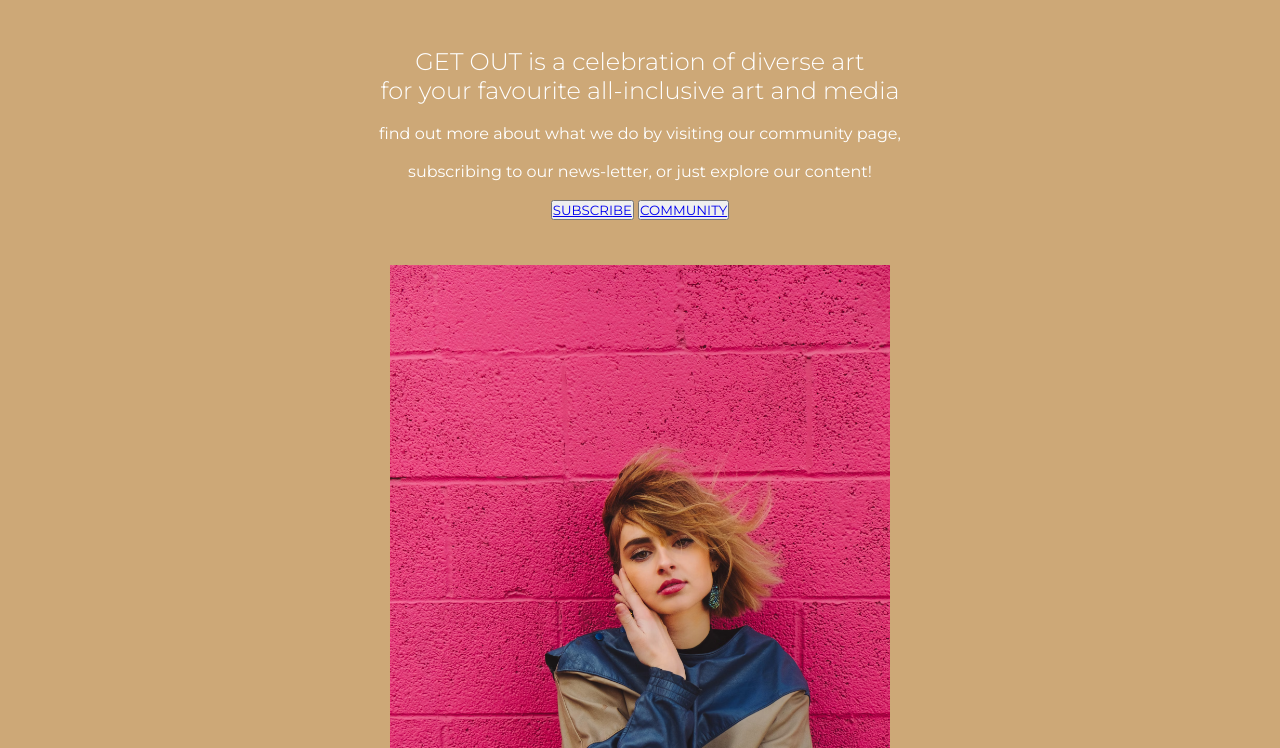
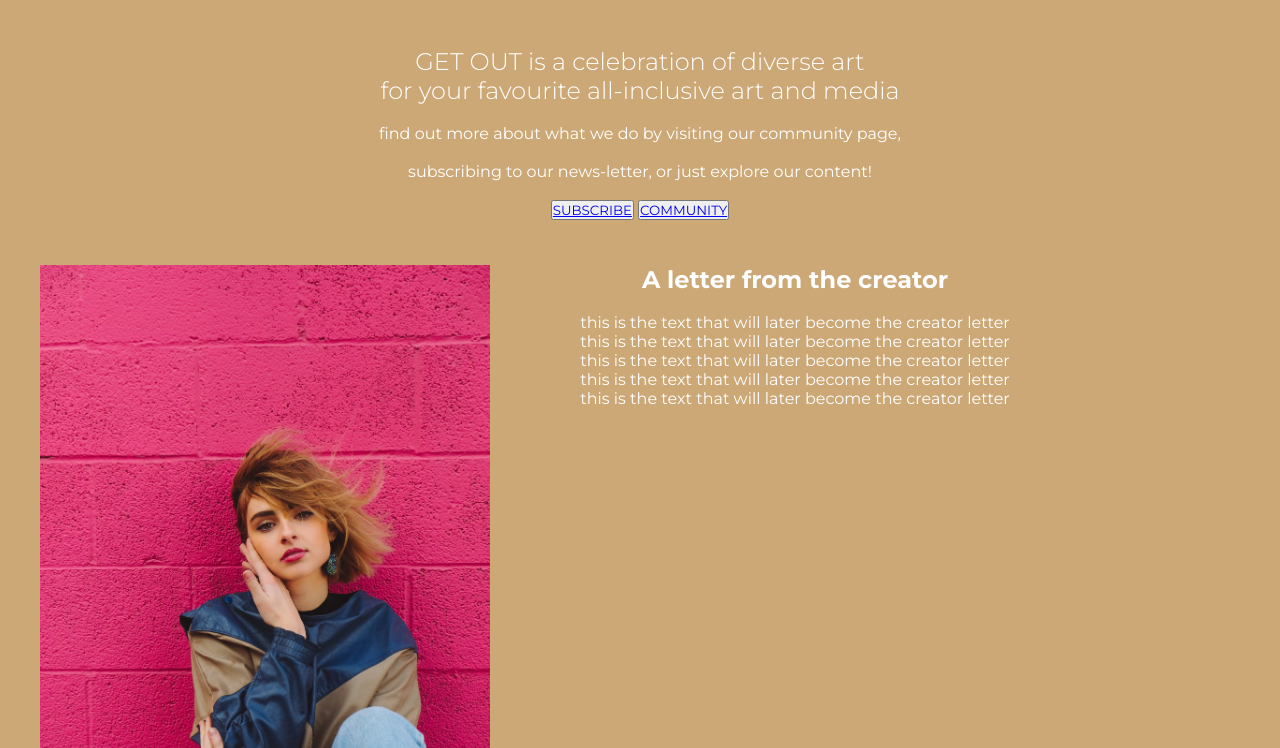
Before and after one commit to FernVR/portfolio-one-draft, a plain HTML site: page index.html in a window 1280 px wide. Shown: the part 52-800 px from the top of the page. Drawn offline with Linux system fonts and the light colour scheme.

Commit message:
added media query to make creator letter section change flex direction when on a larger screen

```diff
--- a/assets/css/style.css
+++ b/assets/css/style.css
@@ -133,12 +133,22 @@ footer {
 }
 
 
+
+/* Media query: tablets and larger (768px and up) */
+
+@media screen and (min-width: 768px) {
+
+    #creator-section {
+        display: flex;
+        flex-direction: row;
+    }
+
+
+}
+
+
 /* this is for the media query to line img and creator letter side by side
 
-#creator-section {
-    display: flex;
-    flex-direction: row;
-    padding: 20px;
-}
+
 
 */
```
